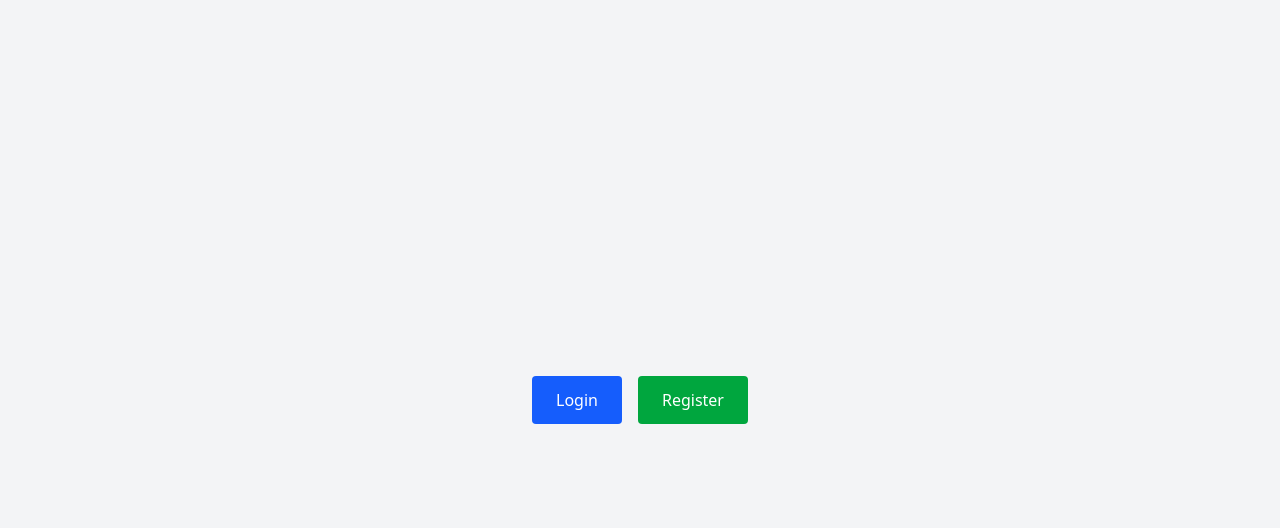
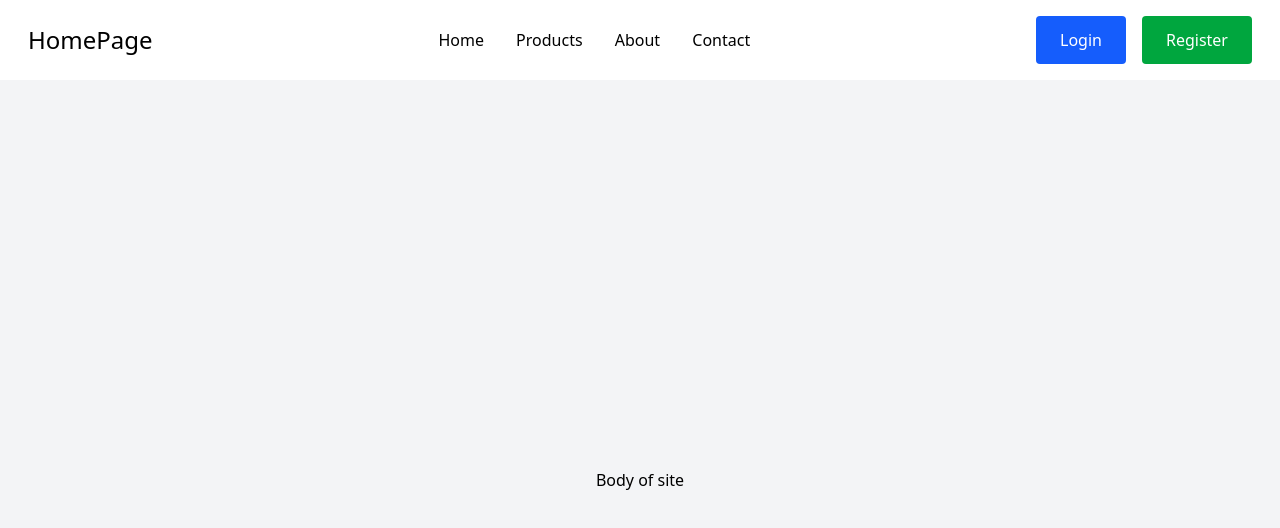
Before and after one commit to sdinukarathnayake/serendip-spices, a React (Vite) app in the folder frontend/: page / in a window 1280 px wide. Shown: the top 528 px of the page. Built offline with nearby package versions, Linux system fonts and the light colour scheme; no server answers.

Commit message:
Added homepage navbar

```diff
--- a/frontend/src/components/navbars/GuestNavbar.jsx
+++ b/frontend/src/components/navbars/GuestNavbar.jsx
@@ -0,0 +1,32 @@
+import { Link } from "react-router-dom";
+
+export default function Login() {
+    return(
+        <>
+            <div className="flex justify-between items-center px-7 py-4">
+                <h3 className="text-2xl"> HomePage </h3>
+
+                <nav className="space-x-7">
+                    <a> Home </a>
+                    <a> Products </a>
+                    <a> About </a>
+                    <a> Contact </a>
+                </nav>
+
+                <div className="space-x-4">
+                    <Link to="/login">
+                        <button className="px-6 py-3 bg-blue-600 text-white rounded hover:bg-blue-700">
+                            Login
+                        </button>
+                    </Link>
+
+                    <Link to="/register">
+                        <button className="px-6 py-3 bg-green-600 text-white rounded hover:bg-green-700">
+                            Register
+                        </button>
+                    </Link>
+                </div>
+            </div>
+        </>
+    );
+}
--- a/frontend/src/pages/HomePage.jsx
+++ b/frontend/src/pages/HomePage.jsx
@@ -1,23 +1,13 @@
-import { Link } from "react-router-dom";
+import GuestNavbar from '../components/navbars/GuestNavbar';
 
 export default function HomePage() {
     return (
-        <div className="flex h-screen items-center justify-center bg-gray-100">
-            <div className="space-x-4">
+        <>
+            <GuestNavbar/>
 
-                <Link to="/login">
-                    <button className="px-6 py-3 bg-blue-600 text-white rounded hover:bg-blue-700">
-                        Login
-                    </button>
-                </Link>
-
-                <Link to="/register">
-                    <button className="px-6 py-3 bg-green-600 text-white rounded hover:bg-green-700">
-                        Register
-                    </button>
-                </Link>
-
+            <div className="flex h-screen items-center justify-center bg-gray-100">
+                <p>Body of site</p>
             </div>
-        </div>
+        </>
     );
 }
```
